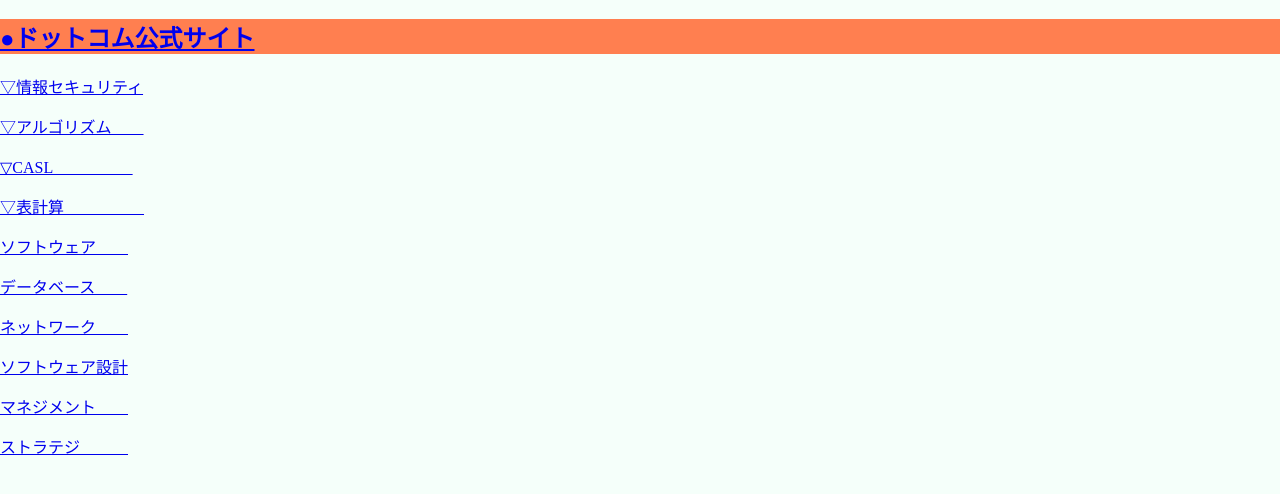
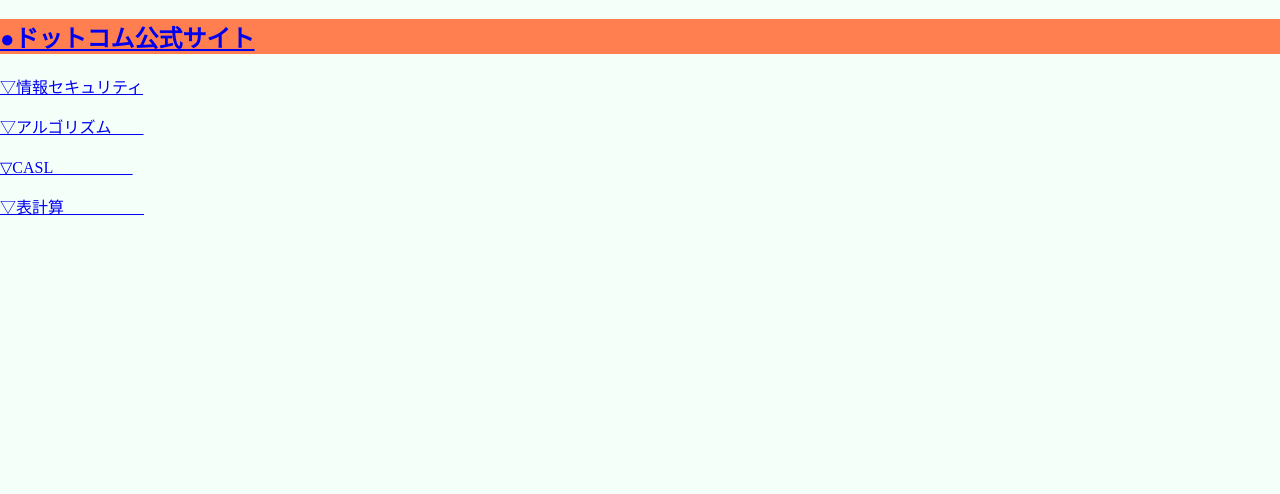
Before and after one commit to ashurablog/Test, a plain HTML site: page index.html in a window 1280 px wide. Shown: the part 144-638 px from the top of the page. Drawn offline with Linux system fonts and the light colour scheme.

Commit message:
Update index.html

```diff
--- a/index.html
+++ b/index.html
@@ -20,12 +20,6 @@
       <p>▽CASL　　　　　</h2></a>
       <a href="hyo.html">
       <p>▽表計算　　　　　</p</a>
-      <p>ソフトウェア　　</p>
-      <p>データベース　　</p>
-      <p>ネットワーク　　</p>
-      <p>ソフトウェア設計</p>
-      <p>マネジメント　　</p>
-      <p>ストラテジ　　　</p>
     </div>
   </body>
 </html>
```
